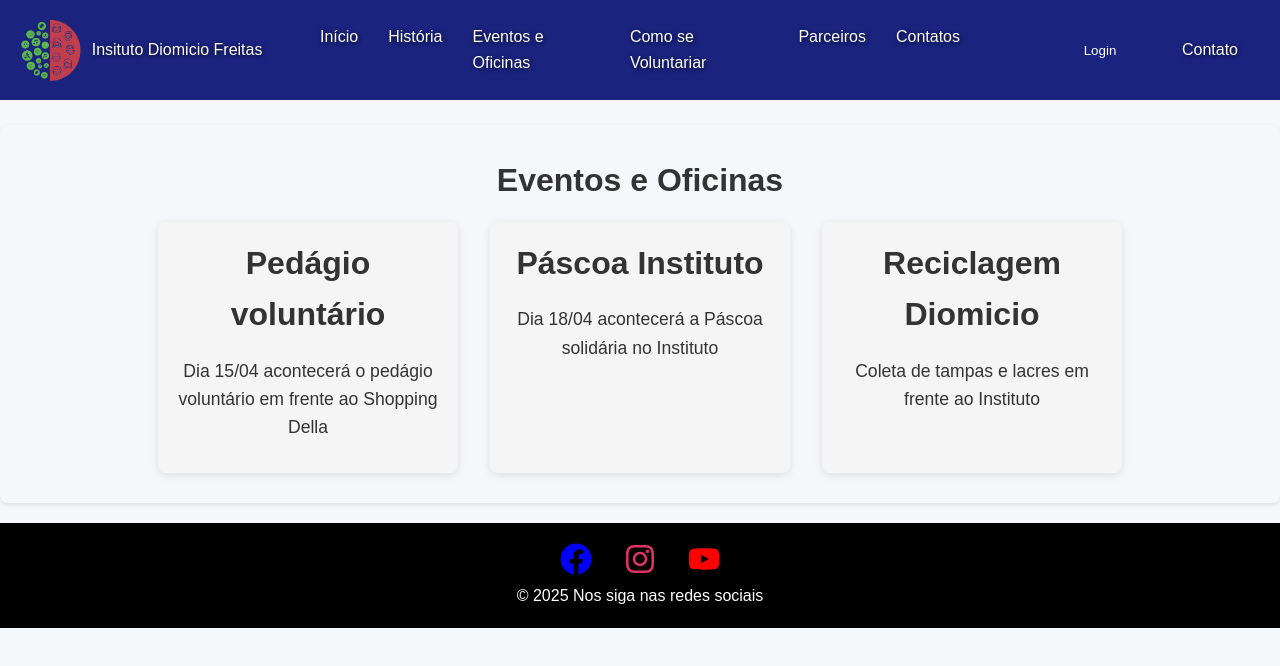
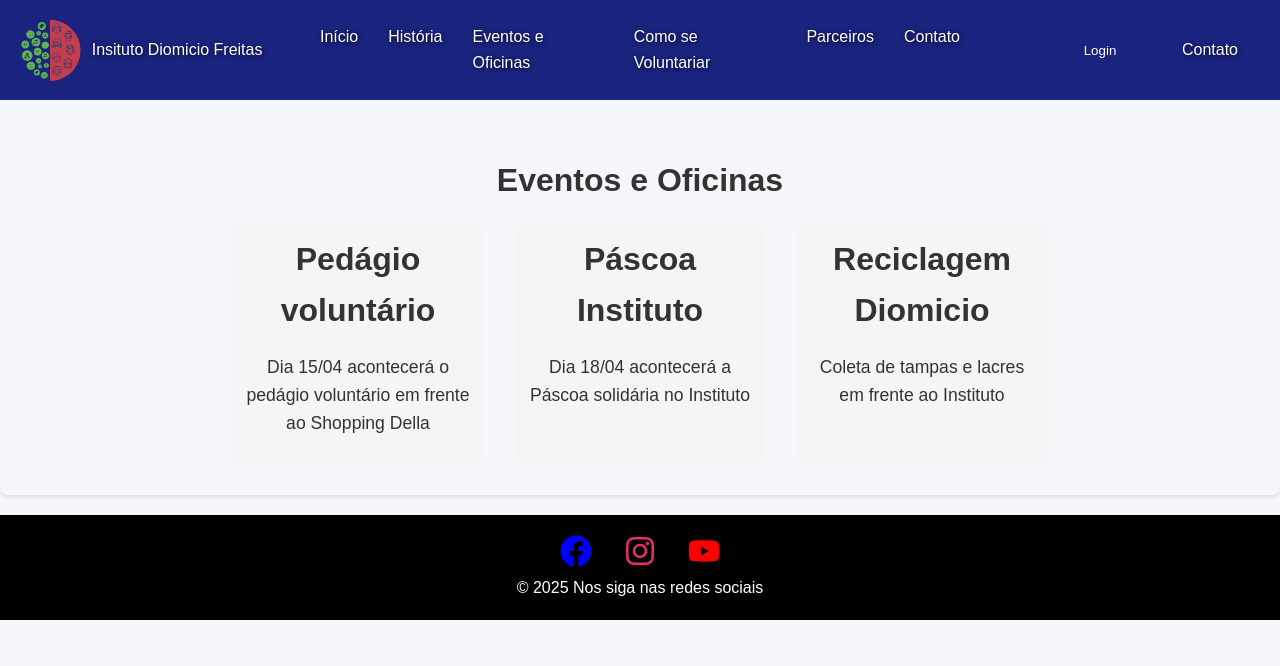
Before and after one commit to vzjunior/projeto_extensao, a React (Create React App) app: page /eventos-oficinas in a window 1280 px wide. Shown: the top 666 px of the page. Built offline with nearby package versions, Linux system fonts and the light colour scheme.

Commit message:
melhorado alguns textos e efeitos no home e eventos

```diff
--- a/package.json
+++ b/package.json
@@ -8,7 +8,7 @@
     "@testing-library/react": "^16.2.0",
     "@testing-library/user-event": "^13.5.0",
     "icons": "^1.0.0",
-    "react": "^18.2.0",
+    "react": "^18.3.1",
     "react-dom": "^18.2.0",
     "react-icons": "^5.5.0",
     "react-router-dom": "^7.4.0",
--- a/src/components/Header.js
+++ b/src/components/Header.js
@@ -36,7 +36,7 @@ const Header = () => {
             <Link to="/parceiros">Parceiros</Link>
           </li>
           <li>
-            <Link to="/contatos">Contatos</Link>
+            <Link to="/contatos">Contato</Link>
           </li>
         </ul>
       </nav>
--- a/src/components/pages/Eventos.module.css
+++ b/src/components/pages/Eventos.module.css
@@ -8,13 +8,13 @@
 
 .eventoBox {
   background-color: #f5f5f5;
-    padding: 1rem;
-    border-radius: 8px;
-    width: 300px; /* largura do box */
-    box-shadow: 0 2px 8px rgba(0, 0, 0, 0.1);
-    transition: transform 0.2s ease;
+  width: 250px; /* largura ajustada para igual ao eventCard */
+  padding: 12px; /* padding igual ao do eventCard */
+  border-radius: 12px; /* border-radius igual ao do eventCard */
+  transition: transform 0.3s ease, box-shadow 0.3s ease;
 }
 
 .eventoBox:hover {
   transform: scale(1.05);
+  box-shadow: 0 8px 16px rgba(0, 0, 0, 0.2); /* sombra no hover igual ao do eventCard */
 }
--- a/src/components/pages/Historia.module.css
+++ b/src/components/pages/Historia.module.css
@@ -1,15 +1,19 @@
 .historiaContainer {
   display: block;
+  height: 100%;
 }
 
 .historiaContainer img {
   float: left;
   width: 500px;
-    height: auto;
+  height: 100%;
   margin-right: 20px;
   margin-bottom: 10px;
   border-radius: 8px;
   object-fit: cover;
   box-shadow: 0 4px 8px rgba(0, 0, 0, 0.1);
+}
 
+.historiaContainer p {
+  text-align: justify;
 }
--- a/src/components/pages/Home.js
+++ b/src/components/pages/Home.js
@@ -1,26 +1,28 @@
-import React from 'react';
-import  styles from '../Section.module.css';
-import stylesHome from './Home.module.css';
-import imgNews1 from '../../assets/images/fotoTesteHome.jpeg';
-import imgNews2 from '../../assets/images/fotoTesteHome.jpeg';
-import imgEvent1 from '../../assets/images/fotoTesteHome.jpeg';
-import imgEvent2 from '../../assets/images/fotoTesteHome.jpeg';
-import imgEvent3 from '../../assets/images/fotoTesteHome.jpeg';
-import { Link } from 'react-router-dom';
+import React from "react";
+import styles from "../Section.module.css";
+import stylesHome from "./Home.module.css";
+import imgNews1 from "../../assets/images/fotoTesteHome.jpeg";
+import imgNews2 from "../../assets/images/fotoTesteHome.jpeg";
+import imgEvent1 from "../../assets/images/fotoTesteHome.jpeg";
+import imgEvent2 from "../../assets/images/fotoTesteHome.jpeg";
+import imgEvent3 from "../../assets/images/fotoTesteHome.jpeg";
+import { Link } from "react-router-dom";
 
 const Home = () => {
   return (
-    <section className={ styles.section} id="home">
+    <section className={styles.section} id="home">
       <h1>Instituto Diomício Freitas</h1>
       <p>Transformando vidas através da inclusão e da educação especial.</p>
 
       <div className={stylesHome.newsSection}>
-      <h2>Notícias</h2>
+        <h2>Notícias</h2>
         <div className={stylesHome.newsCard}>
           <img src={imgNews1} alt="Notícia 1" />
           <span className={stylesHome.category}>NEWS</span>
           <h3>Lorem ipsum dolor sit amet</h3>
-          <Link to="/noticias/1" className={stylesHome.saibaMais}>Saiba mais</Link>
+          <Link to="/noticias/1" className={stylesHome.saibaMais}>
+            Saiba mais
+          </Link>
           <span className={stylesHome.date}>14 June 2023</span>
         </div>
 
@@ -28,43 +30,49 @@ const Home = () => {
           <img src={imgNews2} alt="Notícia 2" />
           <span className={stylesHome.category}>NEWS</span>
           <h3>Lorem ipsum dolor sit amet</h3>
-          <Link to="/noticias/1" className={stylesHome.saibaMais}>Saiba mais</Link>
-          <span className={ stylesHome.date}>13 June 2023</span>
+          <Link to="/noticias/2" className={stylesHome.saibaMais}>
+            Saiba mais
+          </Link>
+          <span className={stylesHome.date}>13 June 2023</span>
         </div>
       </div>
 
-
-
-      <div className={ stylesHome.eventsHeader}>
+      <div className={stylesHome.eventsHeader}>
         <h2>Eventos </h2>
       </div>
 
-      <div className={ stylesHome.eventsGrid}>
-        <div className={ stylesHome.eventCard}>
+      <div className={stylesHome.eventsGrid}>
+        <div className={stylesHome.eventCard}>
           <img src={imgEvent1} alt="Evento 1" />
-          <span className={ stylesHome.category}>EVENTS</span>
+          <span className={stylesHome.category}>EVENTS</span>
           <h4>Lorem ipsum dolor sit amet</h4>
           <p>JANE DRINKS</p>
-          <Link to="/noticias/1" className={ stylesHome.saibaMais}>Saiba mais</Link>
-          <span className={ stylesHome.date}>13 June 2023</span>
+          <Link to="/eventos/1" className={stylesHome.saibaMais}>
+            Saiba mais
+          </Link>
+          <span className={stylesHome.date}>13 June 2023</span>
         </div>
 
-        <div className={ stylesHome.eventCard}>
+        <div className={stylesHome.eventCard}>
           <img src={imgEvent2} alt="Evento 2" />
-          <span className={ stylesHome.category}>EVENTS</span>
+          <span className={stylesHome.category}>EVENTS</span>
           <h4>Lorem ipsum dolor sit amet</h4>
           <p>TONY HUNGRY</p>
-          <Link to="/noticias/1" className={ stylesHome.saibaMais}>Saiba mais</Link>
-          <span className={ stylesHome.date}>13 June 2023</span>
+          <Link to="/eventos/2" className={stylesHome.saibaMais}>
+            Saiba mais
+          </Link>
+          <span className={stylesHome.date}>13 June 2023</span>
         </div>
 
-        <div className={ stylesHome.eventCard}>
+        <div className={stylesHome.eventCard}>
           <img src={imgEvent3} alt="Evento 3" />
-          <span className={ stylesHome.category}>EVENTS</span>
+          <span className={stylesHome.category}>EVENTS</span>
           <h4>Lorem ipsum dolor sit amet</h4>
           <p>TONY HUNGRY</p>
-          <Link to="/noticias/1" className={ stylesHome.saibaMais}>Saiba mais</Link>
-          <span className={ stylesHome.date}>13 June 2023</span>
+          <Link to="/eventos/3" className={stylesHome.saibaMais}>
+            Saiba mais
+          </Link>
+          <span className={stylesHome.date}>13 June 2023</span>
         </div>
       </div>
     </section>
--- a/src/components/pages/Home.module.css
+++ b/src/components/pages/Home.module.css
@@ -10,10 +10,12 @@
   padding: 16px;
   border-radius: 12px;
   position: relative;
+  transition: transform 0.3s ease, box-shadow 0.3s ease;
 }
 
 .newsCard:hover {
-    transform: scale(1.05);
+  transform: scale(1.02);
+  box-shadow: 0 8px 16px rgba(0, 0, 0, 0.2);
 }
 
 .newsCard img {
@@ -50,6 +52,7 @@
   display: flex;
   gap: 20px;
   flex-wrap: wrap;
+  justify-content: center;
 }
 
 .eventCard {
@@ -57,10 +60,12 @@
   width: 250px;
   padding: 12px;
   border-radius: 12px;
+  transition: transform 0.3s ease, box-shadow 0.3s ease;
 }
 
 .eventCard:hover {
   transform: scale(1.05);
+  box-shadow: 0 8px 16px rgba(0, 0, 0, 0.2);
 }
 
 .eventCard img {
```
Also changed, not shown: 1 other file (tests, documents, lock files or other folders). Lines whose indentation alone changed are shown as unchanged.
